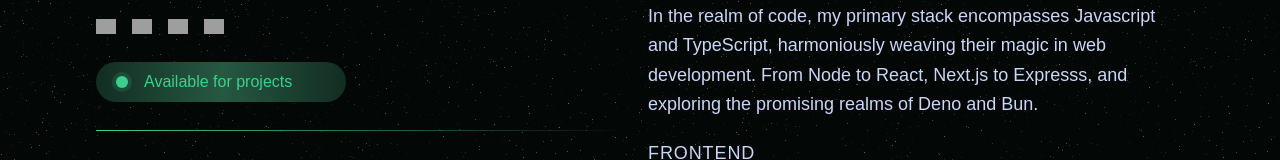
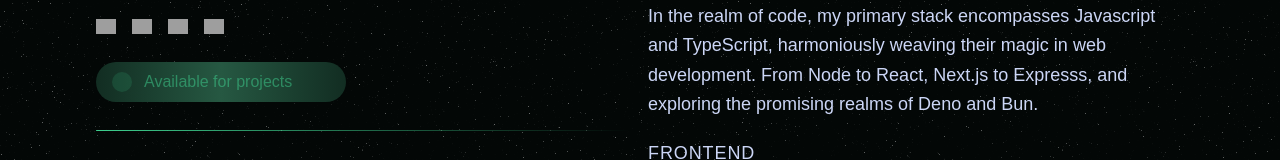
Before and after one commit to devabdultech/abdultech.me, a SvelteKit app: page / in a window 1280 px wide. Both pictures are taken after a click on the element "Javascript". Shown: the part 1010-1170 px from the top of the page. Built offline with nearby package versions, Linux system fonts and the light colour scheme; grey boxes are pictures that could not be loaded.

Commit message:
✨ Added pulse animation to button

```diff
--- a/src/components/ui/Button.svelte
+++ b/src/components/ui/Button.svelte
@@ -2,8 +2,8 @@
 	class="flex items-center gap-3 mt-4 bg-gradient-to-r from-[#122D22] via-[#265842] to-[#122D22] p-2 w-[250px] lg:px-4 rounded-full"
 >
 	<div class="w-5 h-5 rounded-full bg-[#3ECF8E26] flex justify-center items-center">
-		<div class="w-3 h-3 m-auto rounded-full bg-[rgb(62,207,142)]" />
+		<div class="w-3 h-3 m-auto rounded-full bg-[rgb(62,207,142)] animate-ping" />
 	</div>
 
-	<span class="text-[#3ECF8E]">Available for projects</span>
+	<span class="text-[#3ECF8E] animate-pulse">Available for projects</span>
 </button>
```
